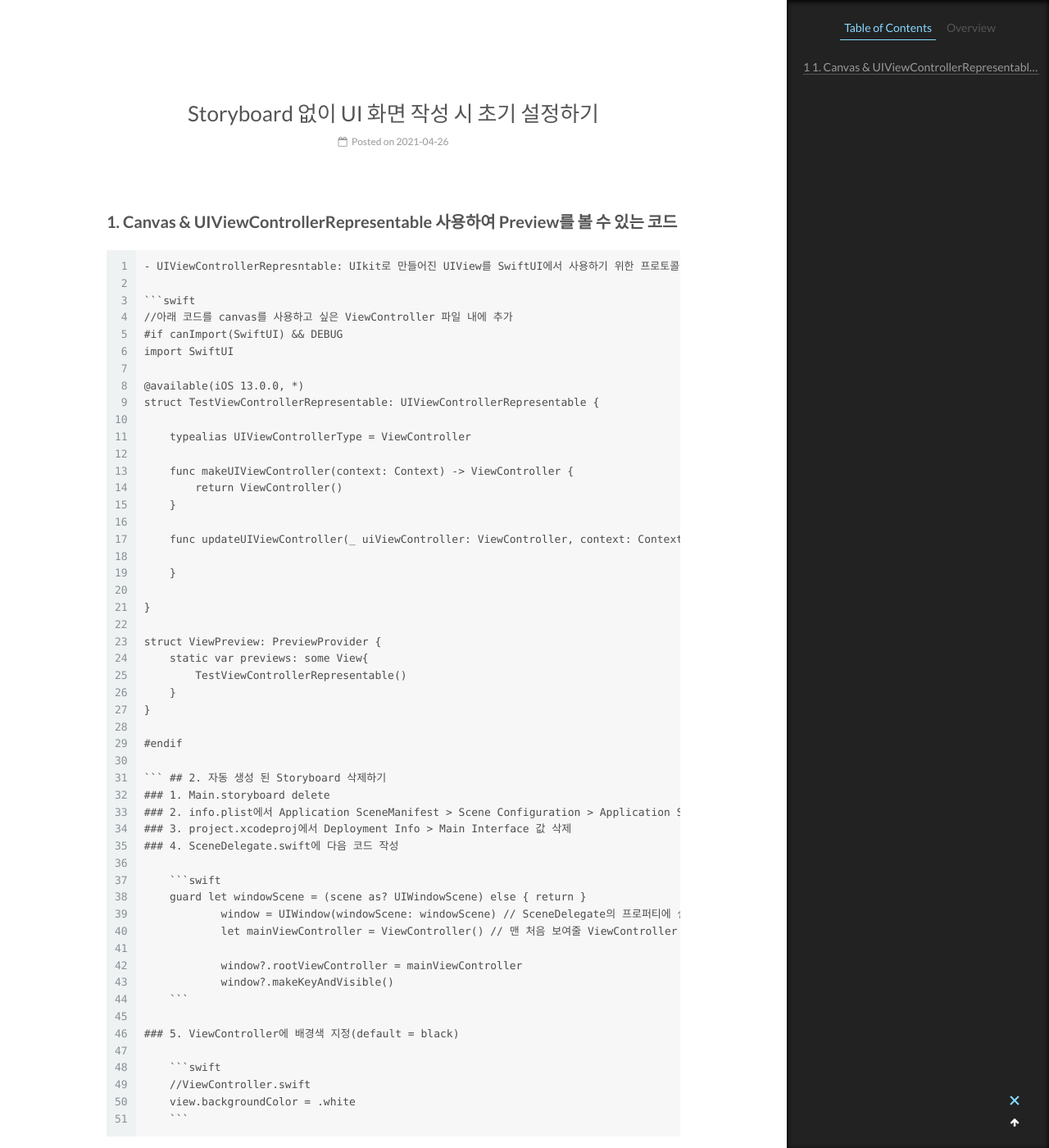
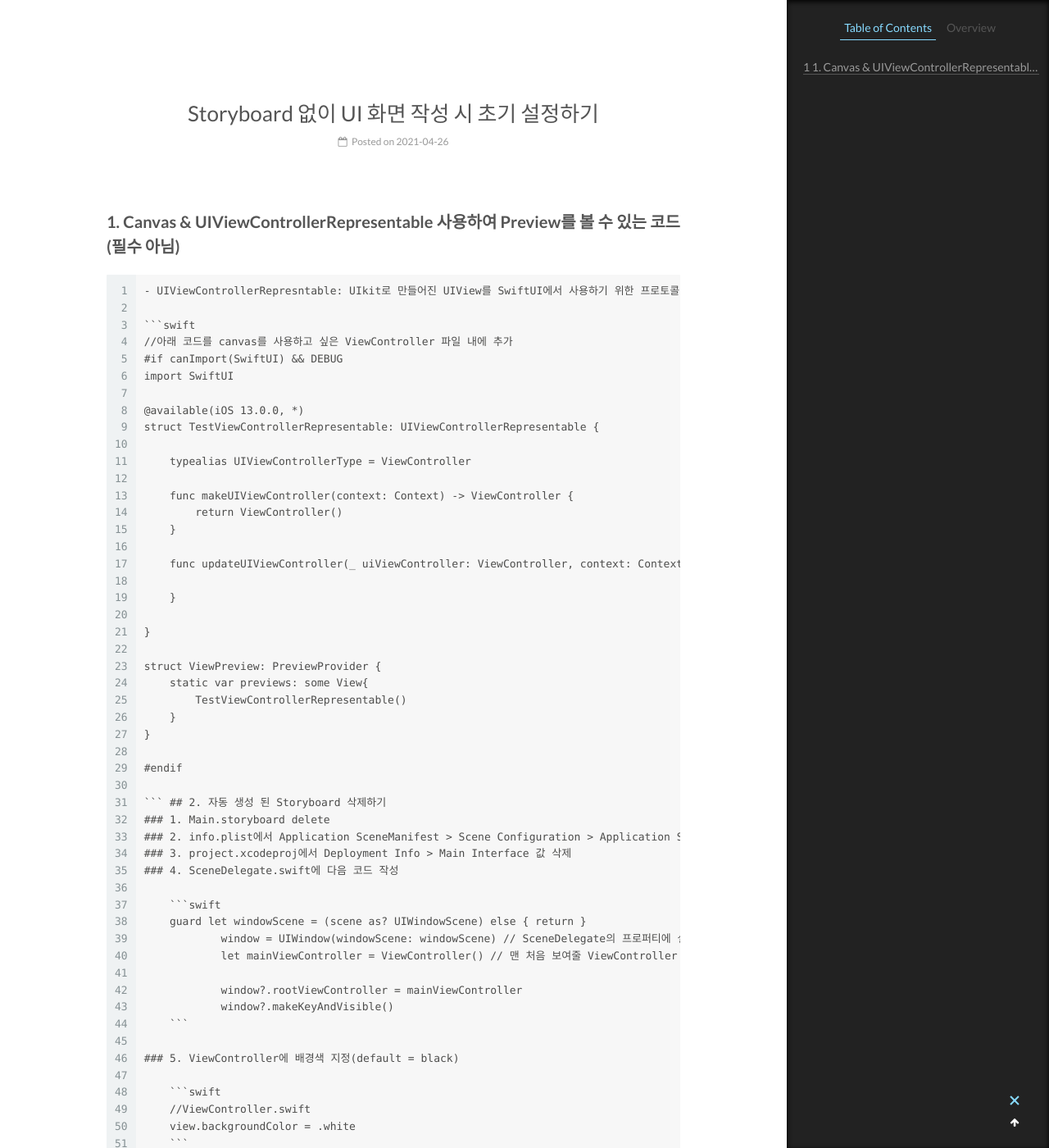
Before and after one commit to dy-yb/previous_blog, a Jekyll site: the page built from _posts/2021-03-28-til.md, in a window 1280 px wide and 1400 px high, scrolled down 222 px. Shown: the whole window at 82% size. Built offline with Jekyll 4.4.1, drawn with Linux system fonts in a browser that asks for light colours.

Commit message:
Update 2021-03-28-til.md

````diff
--- a/_posts/2021-03-28-til.md
+++ b/_posts/2021-03-28-til.md
@@ -4,7 +4,7 @@ date: 2021-04-26 16:19:00
 tags: Study
 ---
 
-## 1. Canvas & UIViewControllerRepresentable 사용하여 Preview를 볼 수 있는 코드
+## 1. Canvas & UIViewControllerRepresentable 사용하여 Preview를 볼 수 있는 코드(필수 아님)
     - UIViewControllerRepresntable: UIkit로 만들어진 UIView를 SwiftUI에서 사용하기 위한 프로토콜
 
     ```swift
````
